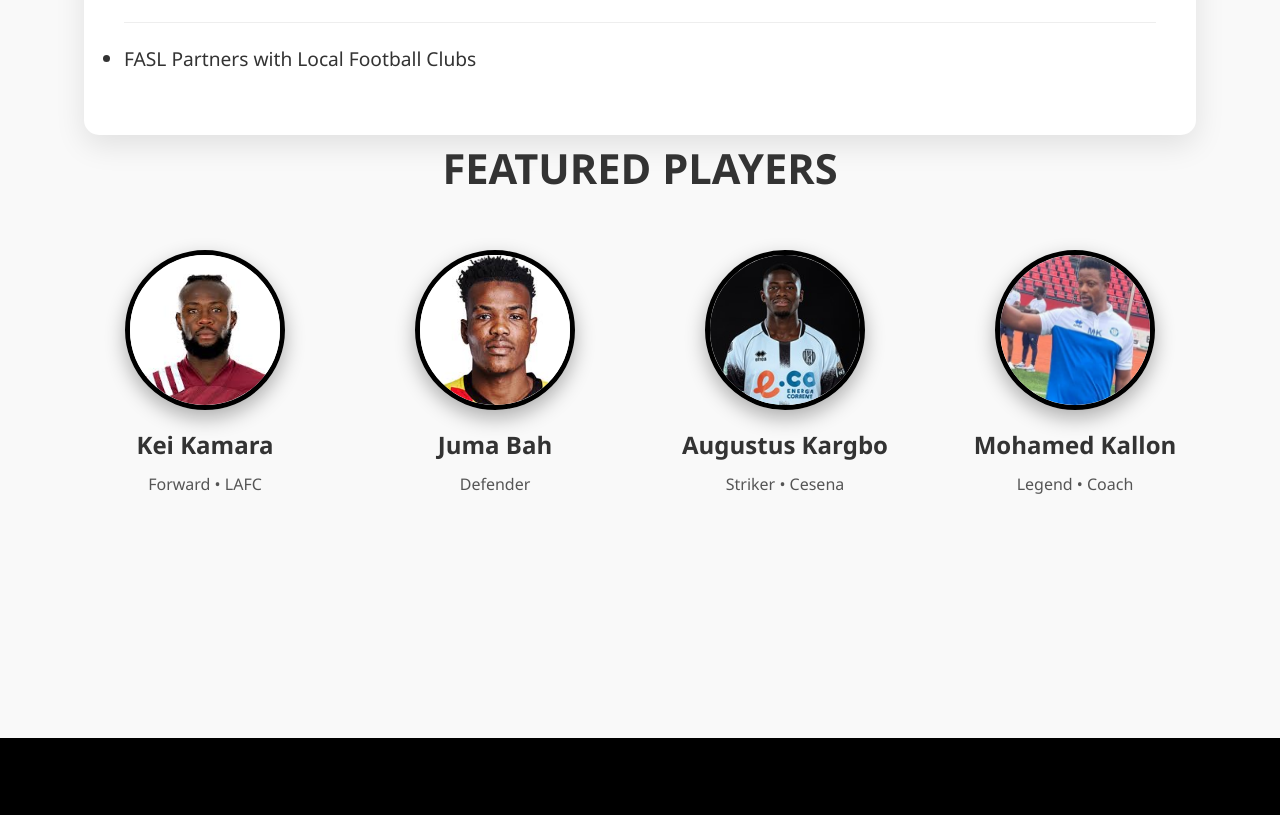
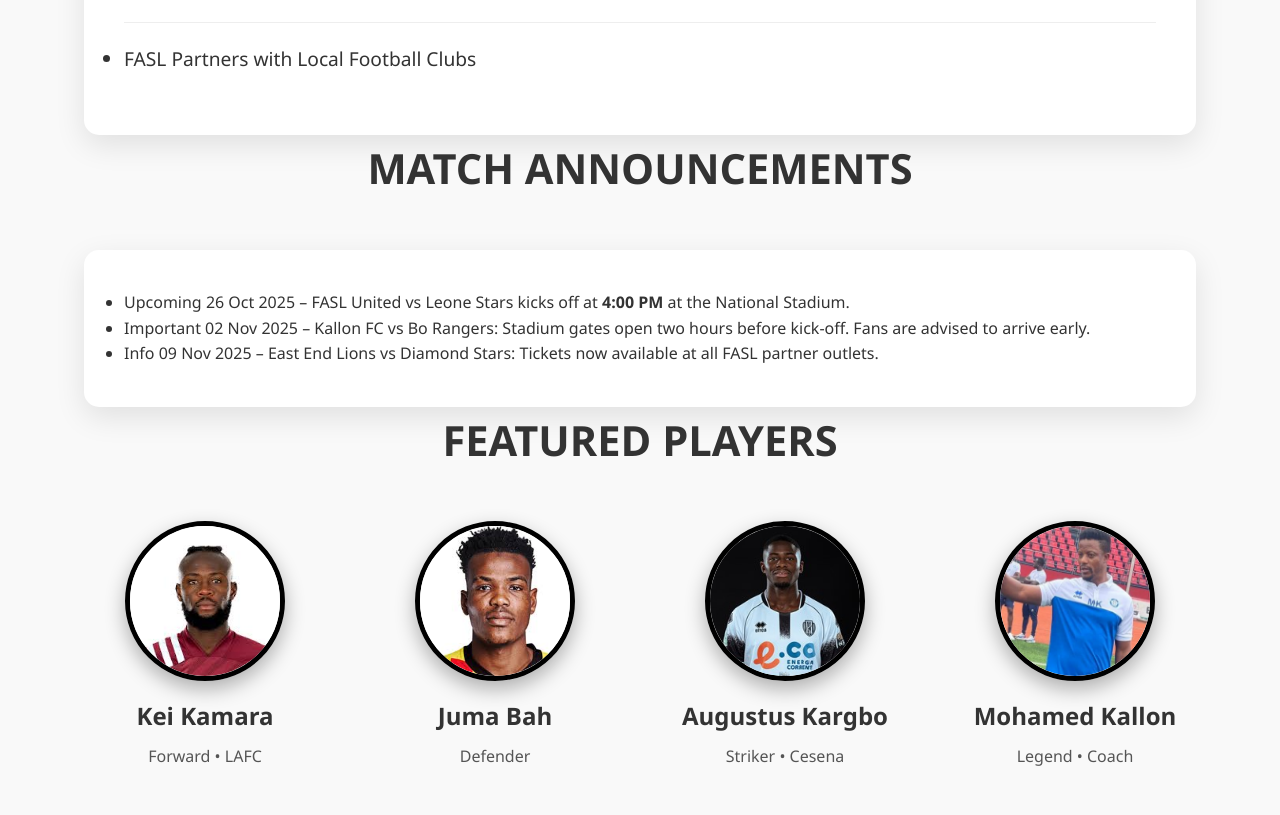
Before and after one commit to alenajall/webDesign, a plain HTML site: page index.html in a window 1280 px wide. Shown: the part 1080-1895 px from the top of the page. Drawn offline with Linux system fonts and the light colour scheme.

Commit message:
Added announcements to the home page

```diff
--- a/index.html
+++ b/index.html
@@ -37,6 +37,33 @@
                     <li>Young Star signs New Contract with European Club</li>
                     <li>Trial Matches Announced for 2025 Season</li>
                     <li>FASL Partners with Local Football Clubs</li>
+                </ul>
+            </div>
+            <!-- NEW: Match Announcements -->
+            <h2>MATCH ANNOUNCEMENTS</h2>
+            <div class="card announcements-card">
+                <ul class="announcement-list">
+                    <li>
+                        <span class="announcement-tag upcoming">Upcoming</span>
+                        <span class="announcement-text">
+                            <span class="announcement-date">26 Oct 2025 –</span>
+                            FASL United vs Leone Stars kicks off at <strong>4:00 PM</strong> at the National Stadium.
+                        </span>
+                    </li>
+                    <li>
+                        <span class="announcement-tag important">Important</span>
+                        <span class="announcement-text">
+                            <span class="announcement-date">02 Nov 2025 –</span>
+                            Kallon FC vs Bo Rangers: Stadium gates open two hours before kick-off. Fans are advised to arrive early.
+                        </span>
+                    </li>
+                    <li>
+                        <span class="announcement-tag info">Info</span>
+                        <span class="announcement-text">
+                            <span class="announcement-date">09 Nov 2025 –</span>
+                            East End Lions vs Diamond Stars: Tickets now available at all FASL partner outlets.
+                        </span>
+                    </li>
                 </ul>
             </div>
 
```
